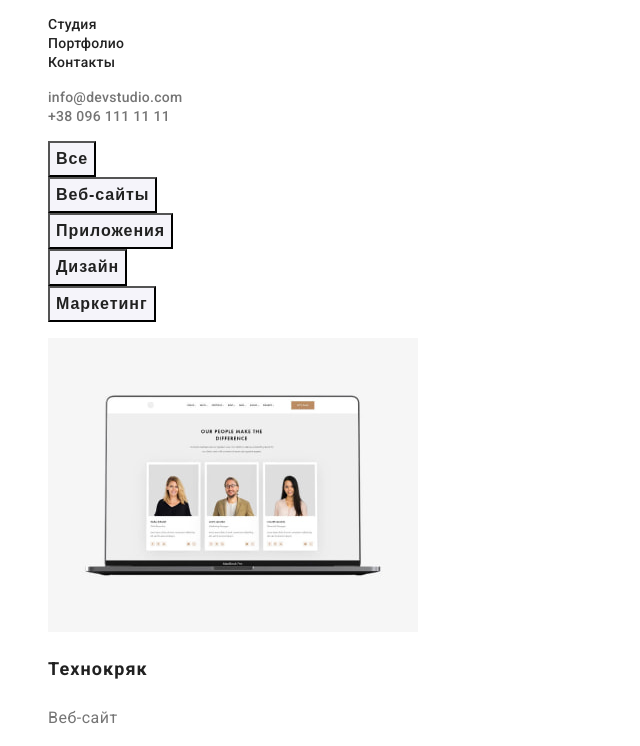
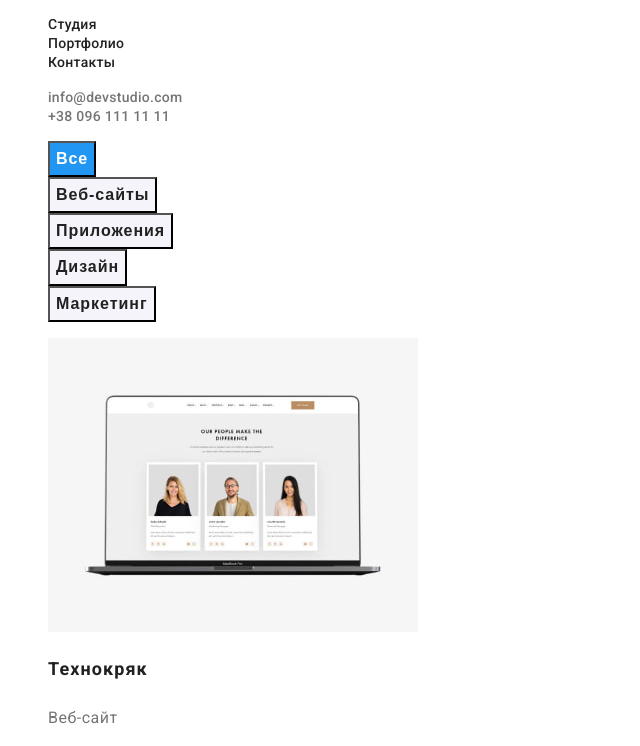
Before and after one commit to Kl0filinj/goit-markup-hw-02, a plain HTML site: page portfolio.html in a window 1280 px wide. In both pictures the pointer is over the button "Все". Shown: the part 41-787 px from the top of the page, without its empty margins (0-640 px from the left). Drawn offline with Linux system fonts and the light colour scheme.

Commit message:
конечные правки

```diff
--- a/css/styles.css
+++ b/css/styles.css
@@ -105,6 +105,12 @@ body {
 .filter-button {
     color: var(--headline-color);
     background-color: var(--main-button-bg-color);
+}
+
+.filter-button:hover,
+.filter-button:focus {
+    color: var(--accent-white-color);
+    background-color: var(--accent-color);
 }
 
 /* Добавить ховер и фокус на фильтр баттон */
--- a/portfolio.html
+++ b/portfolio.html
@@ -8,7 +8,7 @@
     <link rel="preconnect" href="https://fonts.googleapis.com">
     <link rel="preconnect" href="https://fonts.gstatic.com" crossorigin>
     <link href="https://fonts.googleapis.com/css2?family=Raleway:wght@700&family=Roboto:wght@400;500;700;900&display=swap" rel="stylesheet">
-    <link rel="stylesheet" href="css/styles.css">
+    <link rel="stylesheet" href="./css/styles.css">
 </head>
 <body>
     <header>
```
Also changed, not shown: index.html (+1 -1 lines).
